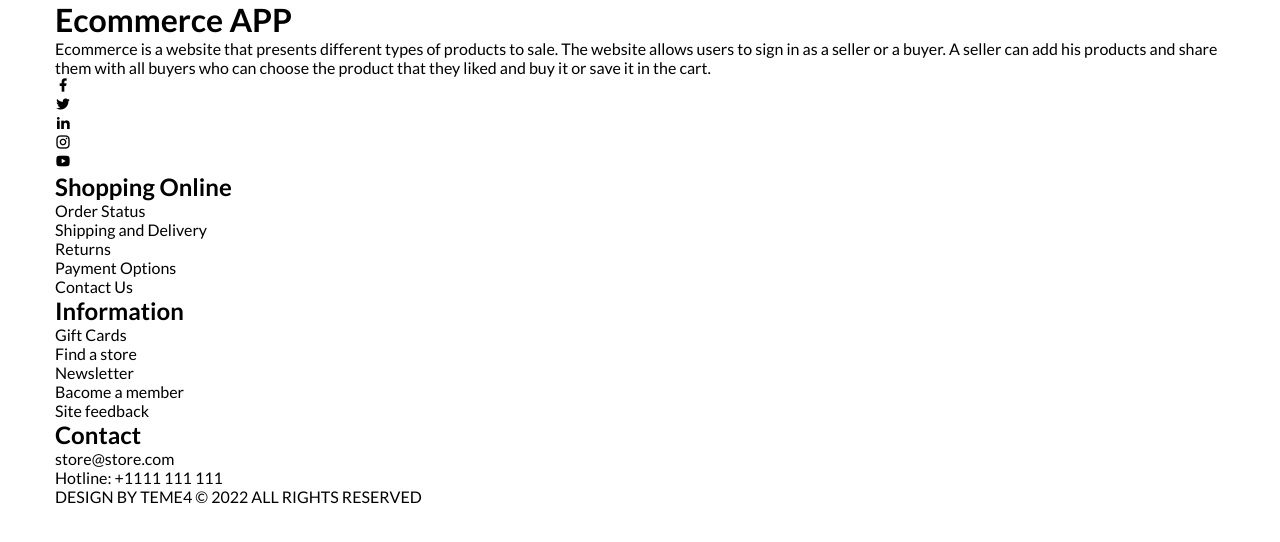
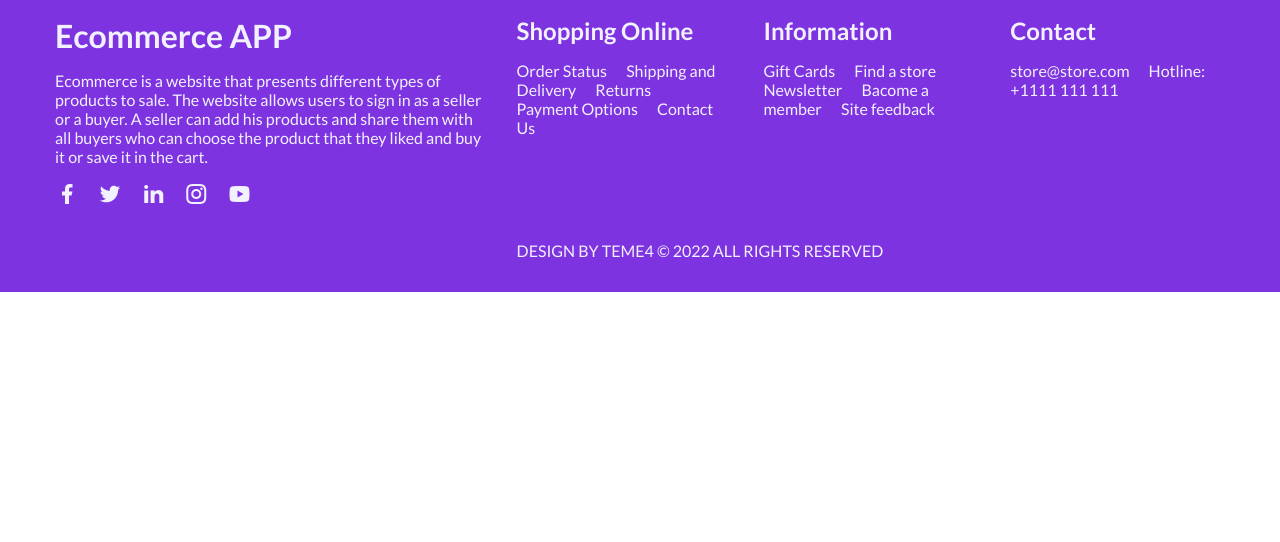
Before and after one commit to GSG-G11/ecommerce-team4, a plain HTML site: page index.html in a window 1280 px wide. Drawn offline with nearby package versions, Linux system fonts and the light colour scheme.

Commit message:
add footer style Relates #7

```diff
--- a/css/style.css
+++ b/css/style.css
@@ -74,3 +74,42 @@ button,
     margin: 0 auto;
     padding: 0 15px;
 }
+/* -----------------------------------------------------------------
+    Style Footer Section
+--------------------------------------------------------------------*/
+footer{
+    color: var(--SkyBlue);
+    background-color: var(--Purple);
+    padding: 1em;
+}
+.container-footer{
+    width: 100%;
+    display: grid;
+    gap: 2em;
+    grid-template-columns: 4fr 2fr 2fr 2fr ;
+    box-sizing: border-box;
+}
+
+.copyright{
+    grid-column: 2/5;
+}
+
+li{
+    display: inline;
+    margin-right: 1rem;
+}
+
+h2{
+    margin-bottom: 1rem;
+}
+
+h1{
+    margin-bottom: 1rem;
+}
+p{
+    margin-bottom: 1rem;
+}
+
+i{
+    font-size: 1.5em;
+}
```
